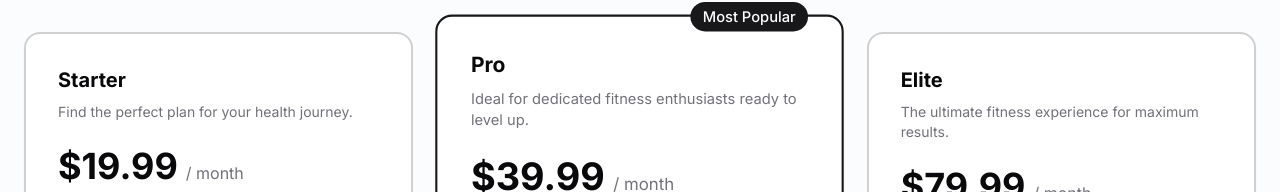
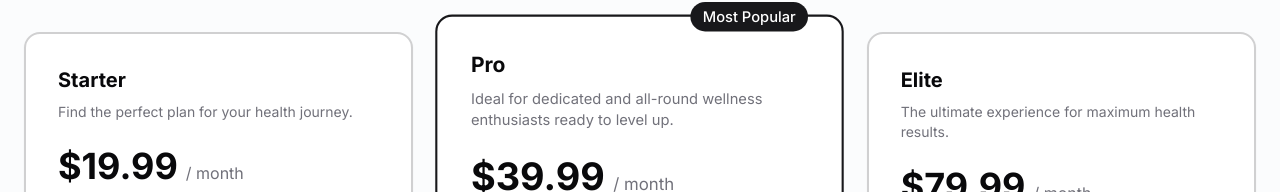
Before and after one commit to mv-rcell/HealthyMe-2.0, a React (Vite) app: page /memberships in a window 1280 px wide. Shown: the part 437-629 px from the top of the page. Built offline with nearby package versions, Linux system fonts and the light colour scheme; no server answers; the database is empty.

Commit message:
first commit

```diff
--- a/src/pages/MembershipPage.tsx
+++ b/src/pages/MembershipPage.tsx
@@ -38,7 +38,7 @@ const plans = [
   {
     id: "pro",
     name: "Pro",
-    description: "Ideal for dedicated fitness enthusiasts ready to level up.",
+    description: "Ideal for dedicated and all-round wellness enthusiasts ready to level up.",
     price: "39.99",
     features: [
       "Comprehensive fitness assessment",
@@ -54,7 +54,7 @@ const plans = [
   {
     id: "elite",
     name: "Elite",
-    description: "The ultimate fitness experience for maximum results.",
+    description: "The ultimate  experience for maximum health results.",
     price: "79.99",
     features: [
       "Expert fitness assessment",
```
